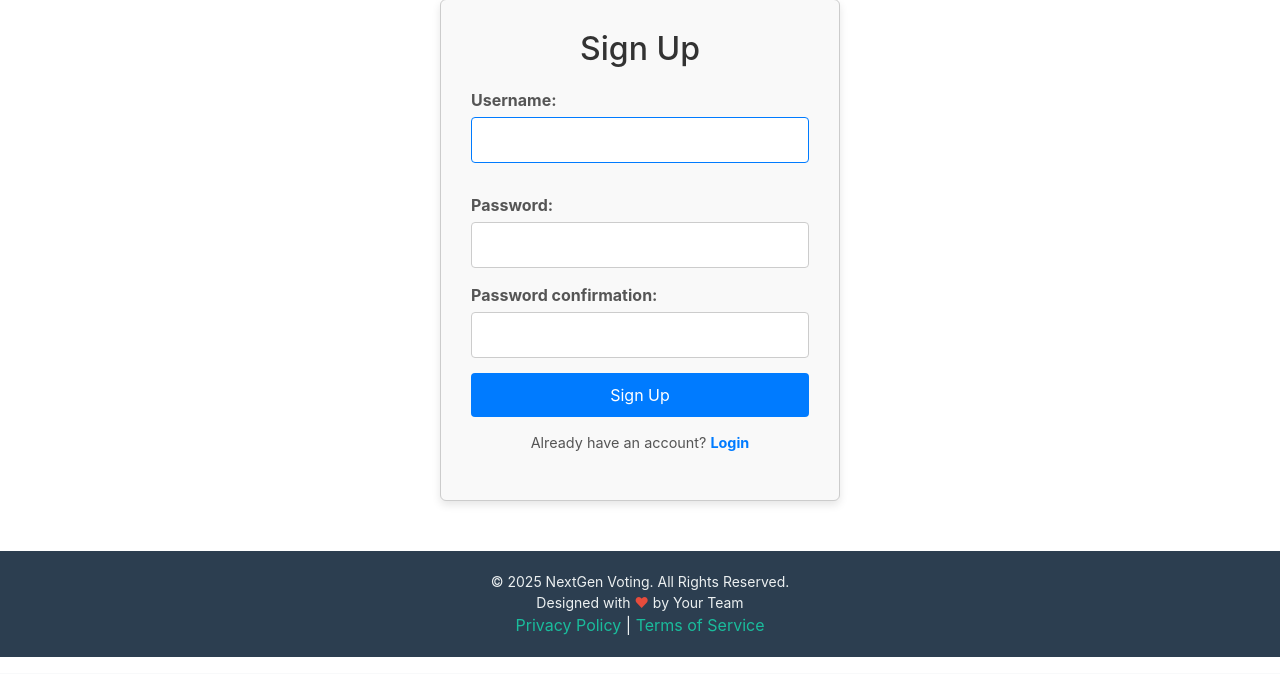
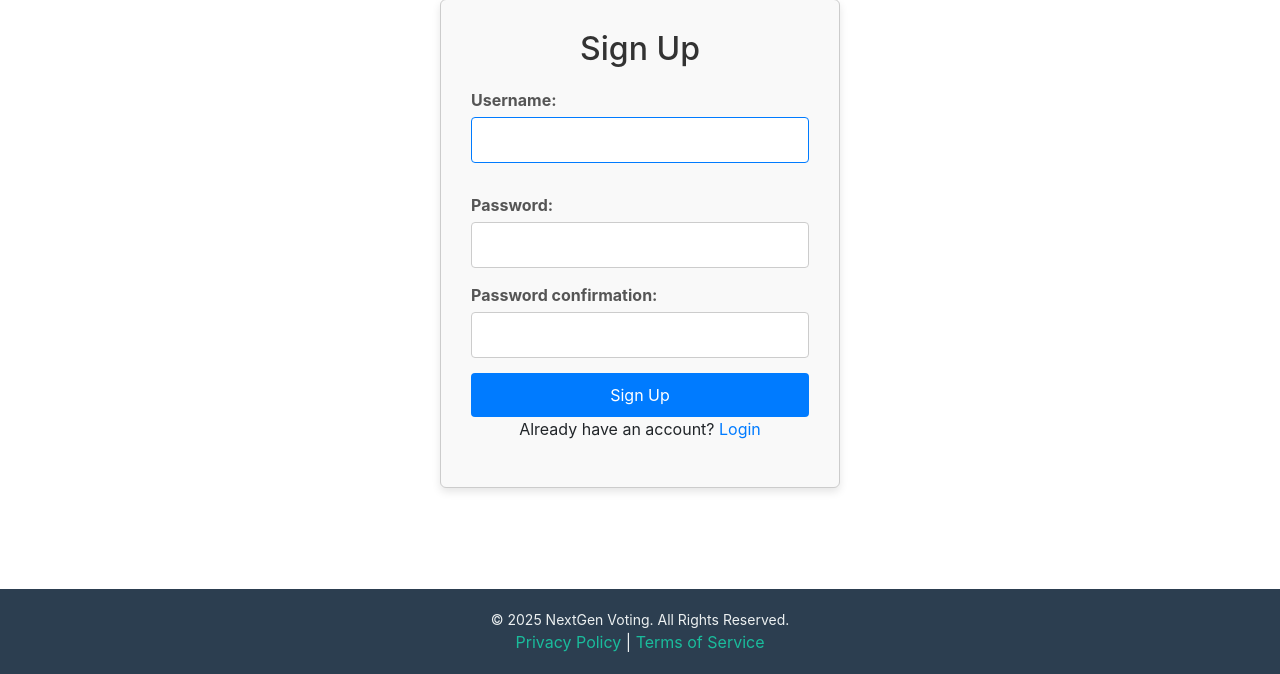
Before and after one commit to AodanHardy/NextGenVoting, a Django app: page /signup/ in a window 1280 px wide. Shown: the part 127-801 px from the top of the page. Run offline with Django 5.2, Linux system fonts and the light colour scheme; parts of the project's set-up code (start-up, migrations or seed data) failed here and were passed over; some libraries are stand-ins or nearby versions.

Commit message:
fixing footer issue

```diff
--- a/core/static/styles.css
+++ b/core/static/styles.css
@@ -1,5 +1,6 @@
-
-
+.main-content{
+    min-height: 560px;
+}
 /** Authentication Forms **/
 .auth-container {
     max-width: 400px;
@@ -66,22 +67,7 @@
     background-color: #0056b3;
 }
 
-/* Footer Links */
-.auth-footer {
-    margin-top: 15px;
-    font-size: 0.9rem;
-    color: #555;
-}
 
-.auth-footer a {
-    color: #007bff;
-    text-decoration: none;
-    font-weight: bold;
-}
-
-.auth-footer a:hover {
-    text-decoration: underline;
-}
 
 
 
--- a/core/templates/base.html
+++ b/core/templates/base.html
@@ -63,6 +63,7 @@
             text-align: center;
             padding: 20px 0;
             margin-top: 30px;
+
         }
 
         footer a {
@@ -138,7 +139,6 @@
     <footer>
         <div class="container">
             <p>&copy; 2025 NextGen Voting. All Rights Reserved.</p>
-            <p>Designed with <span style="color: #e74c3c;">&#9829;</span> by Your Team</p>
             <a href="#">Privacy Policy</a> | <a href="#">Terms of Service</a>
         </div>
     </footer>
```
